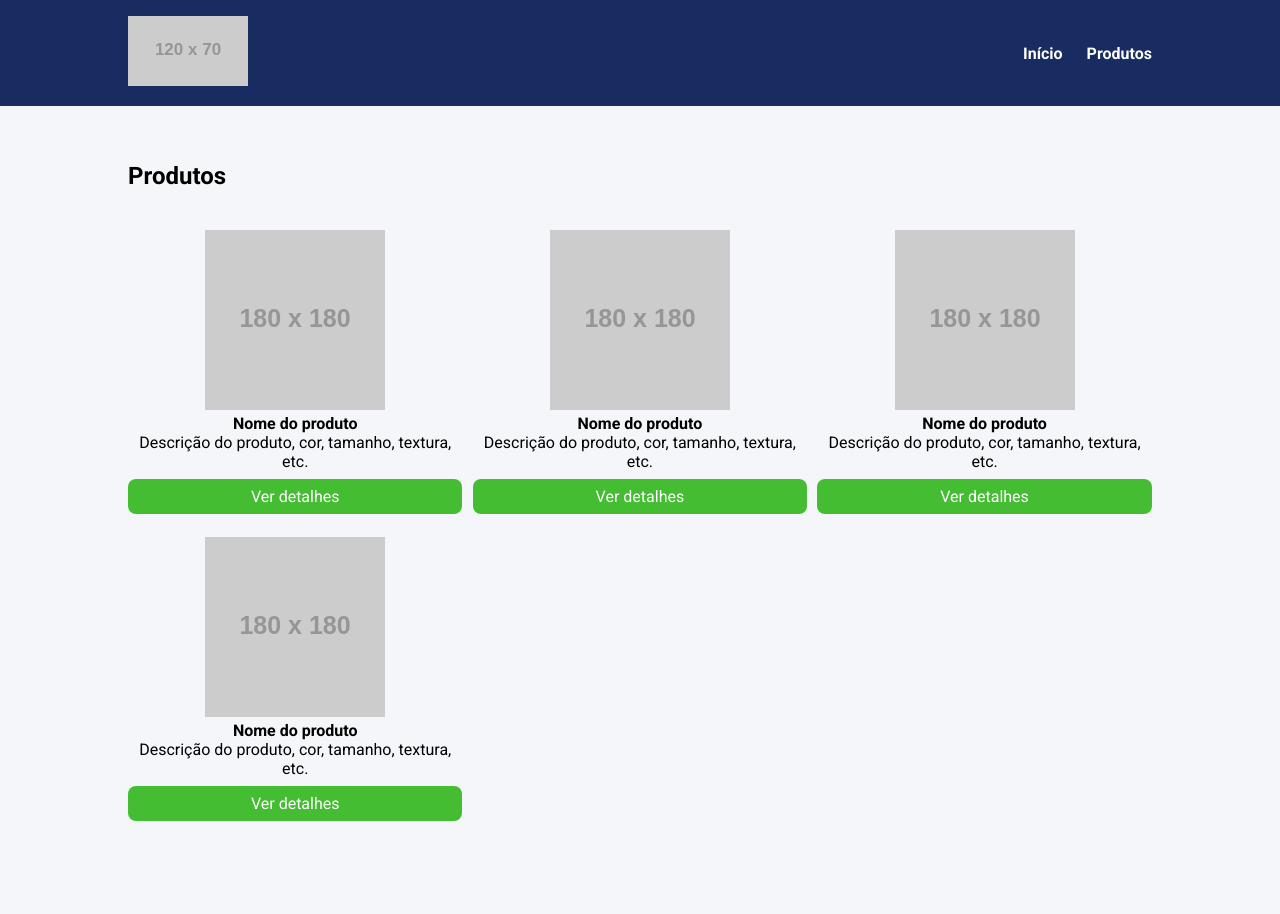
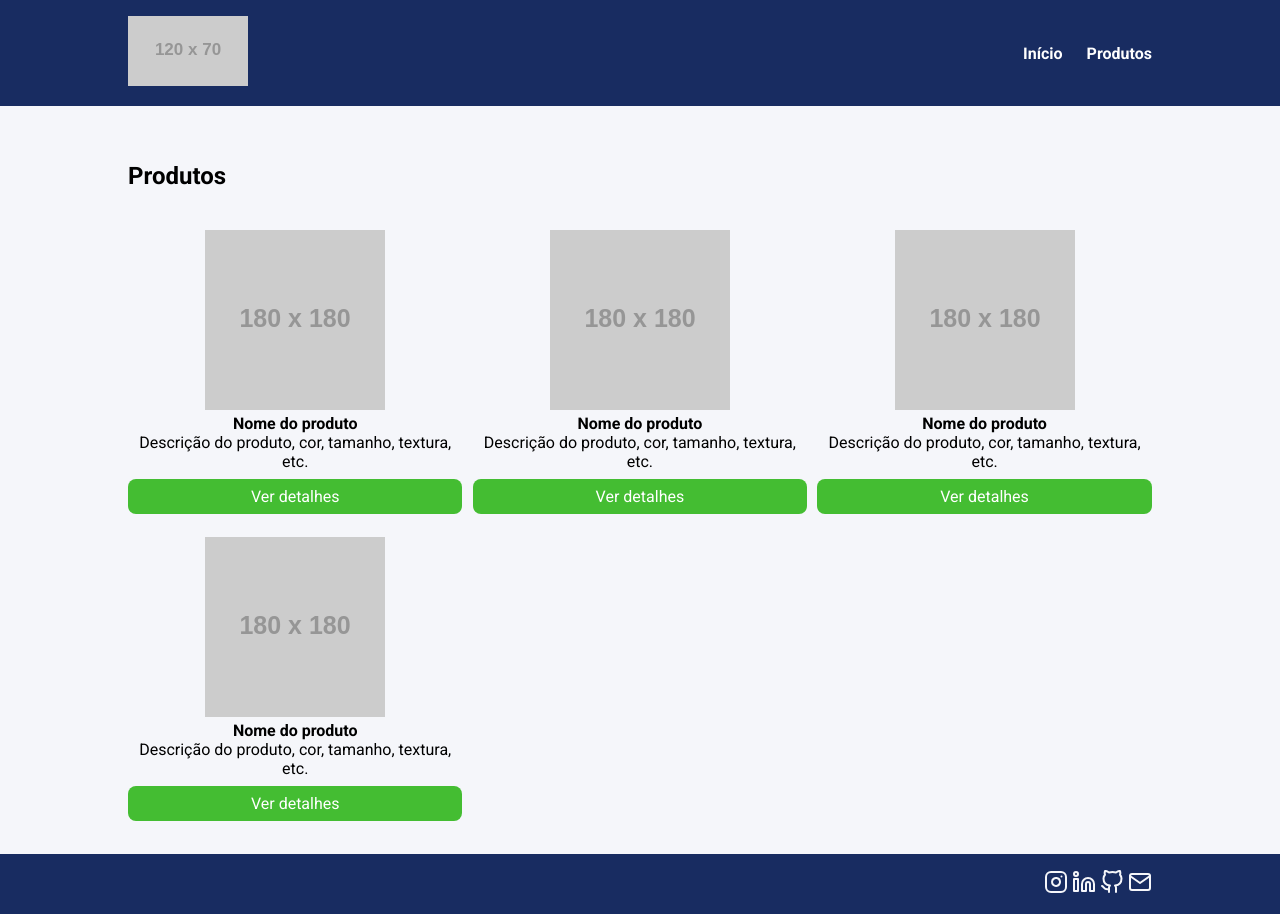
Before and after one commit to Holandapt/curso_ebac_frontend, a website: page index.html in a window 1280 px wide. Before the commit the page ends 854 px from the top, so only its background shows below. Drawn offline with Linux system fonts and the light colour scheme; placeholder pictures from the web are drawn by us.

Commit message:
adc icons

```diff
--- a/index.html
+++ b/index.html
@@ -75,5 +75,29 @@
             </ul>
         </div>
     </section>
+    <footer>
+        <div class="container">
+            <ul class="social-links">
+                <li>
+                    <a href="#" target="_blank">
+                        <img src="./src/images/instagram.svg" alt="Logo do Instagram">
+                    </a>
+                </li>
+                <li>
+                    <a href="#" target="_blank">
+                        <img src="./src/images/linkedin.svg" alt="Logo do Linkedin">
+                    </a>
+                </li>
+                <li>
+                    <a href="#" target="_blank"><img src="./src/images/github.svg" alt="Logo do GitHub">
+                    </a>
+                </li>
+                <li>
+                    <a href="#"><img src="./src/images/mail.svg" alt="Logo do E-mail">
+                    </a>
+                </li>
+            </ul>
+        </div>
+    </footer>
 </body>
 </html>
--- a/src/styles/main.less
+++ b/src/styles/main.less
@@ -108,3 +108,22 @@ section {
     }
 
 }
+
+footer {
+    background-color: #182C61;
+    padding: 16px 0;
+
+
+    .social-links {
+        display: flex;
+        justify-content: flex-end;
+    }
+
+    img {
+        margin-left: 4px;
+        transition: all ease .3;
+            &:hover{
+                transform: scale(1.2);
+            }
+    }
+}
```
Also changed, not shown: package.json (+8 -0 lines), build/styles/main.css, src/images/github.svg (added), src/images/instagram.svg (added), src/images/linkedin.svg (added), src/images/mail.svg (added).
